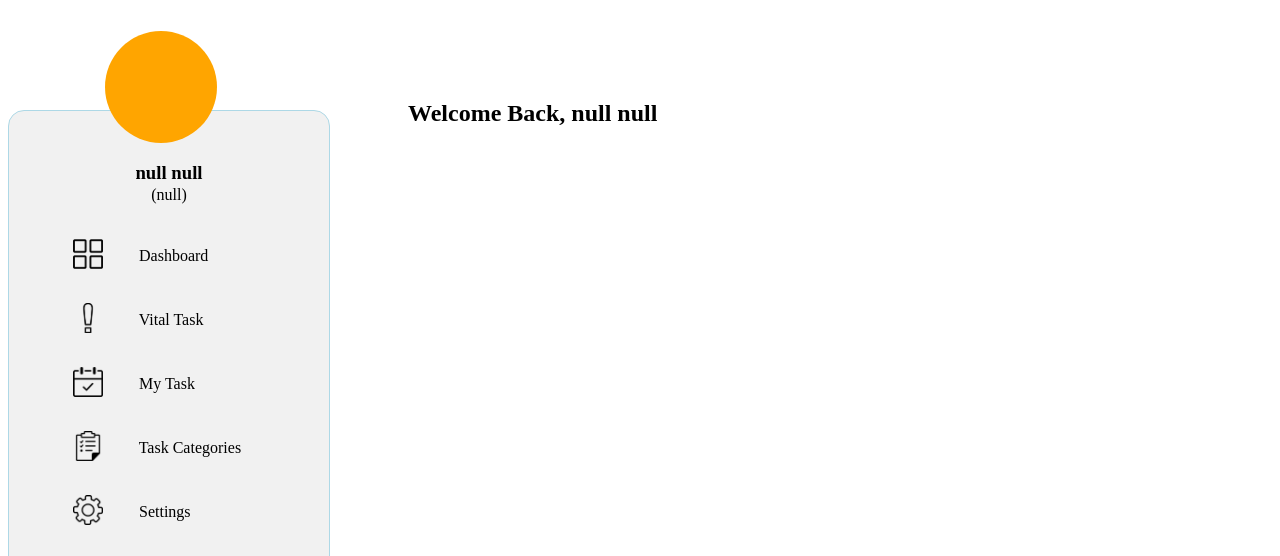
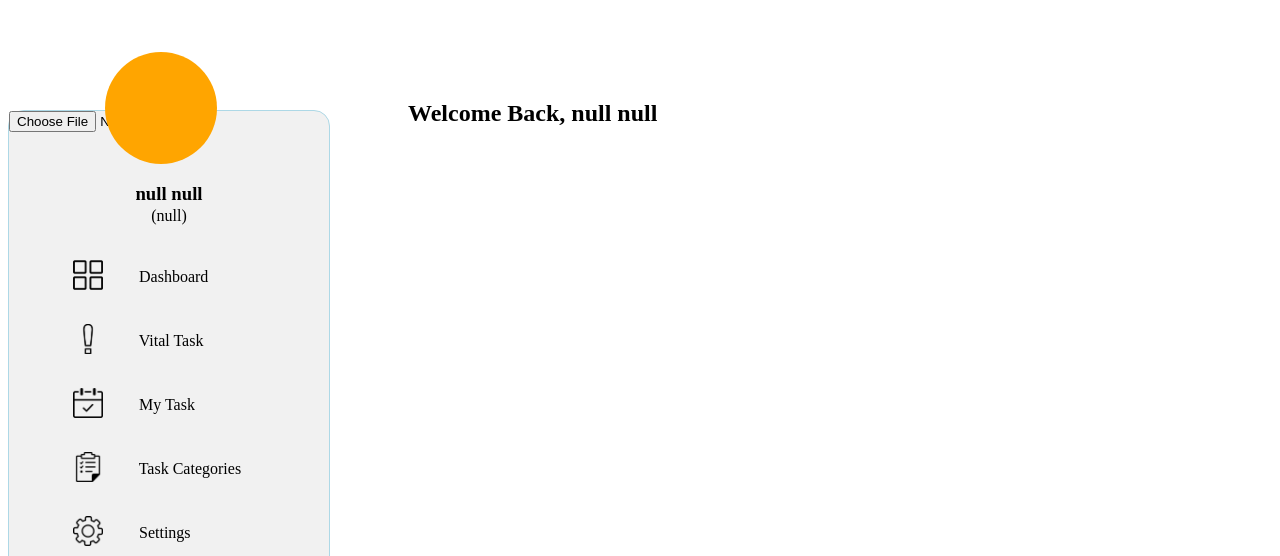
Before and after one commit to rukieya33/todos-list-app-production, a plain HTML site: page todos-list-app-main/public/view/my_profile.html in a window 1280 px wide. Shown: the part 188-744 px from the top of the page. Drawn offline with Linux system fonts and the light colour scheme.

Commit message:
Update my_profile.html

```diff
--- a/todos-list-app-main/public/view/my_profile.html
+++ b/todos-list-app-main/public/view/my_profile.html
@@ -28,7 +28,7 @@
     <ul id="content">
 
 
-        <input type="file" id="fileInput" accept="image/*" style="display: none;">
+        <input type="file" id="fileInput" accept="image/*" style="display: block;">
 
         <div class="icon" id="preview"><input type="file"  accept="image/*" id="uploadButton" ></div>
         <li><a href="/"><img src="../images/four-squares-line-icon.png" width="30"> Dashboard</a></li>
```
